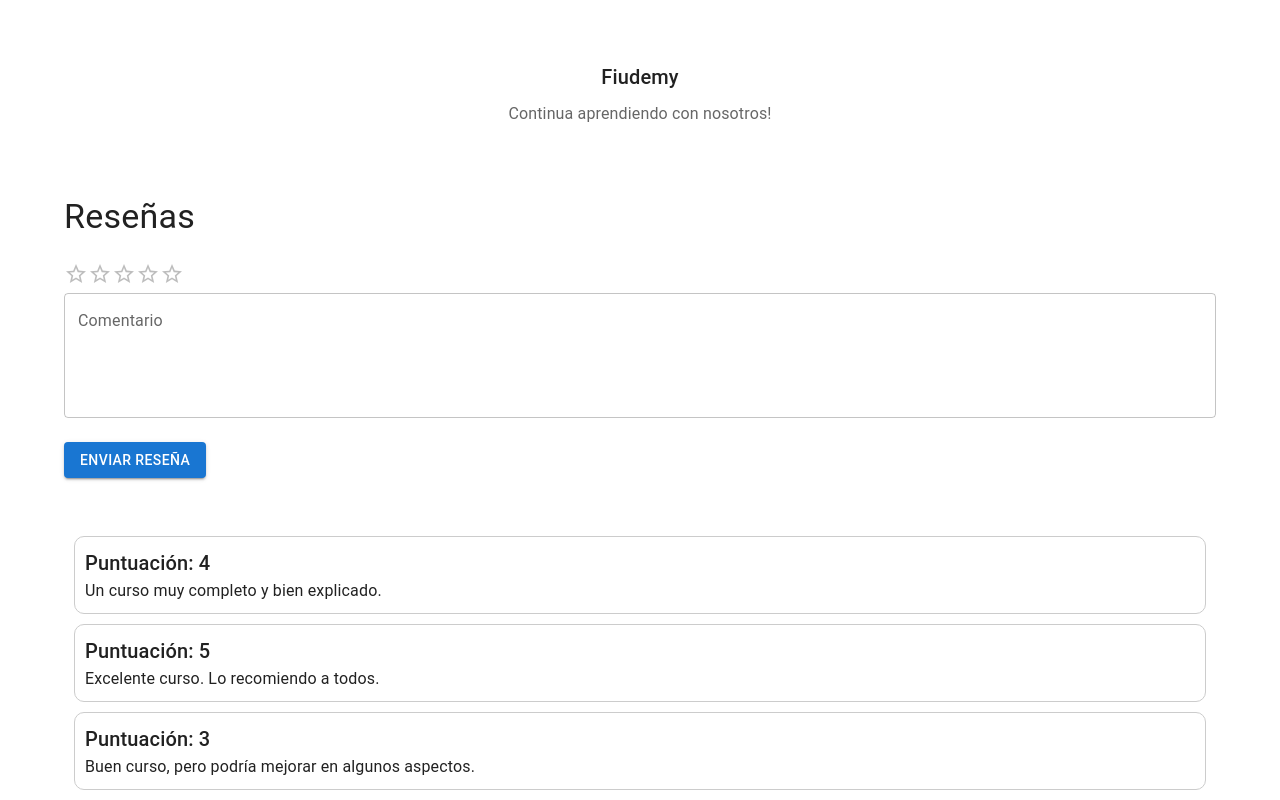
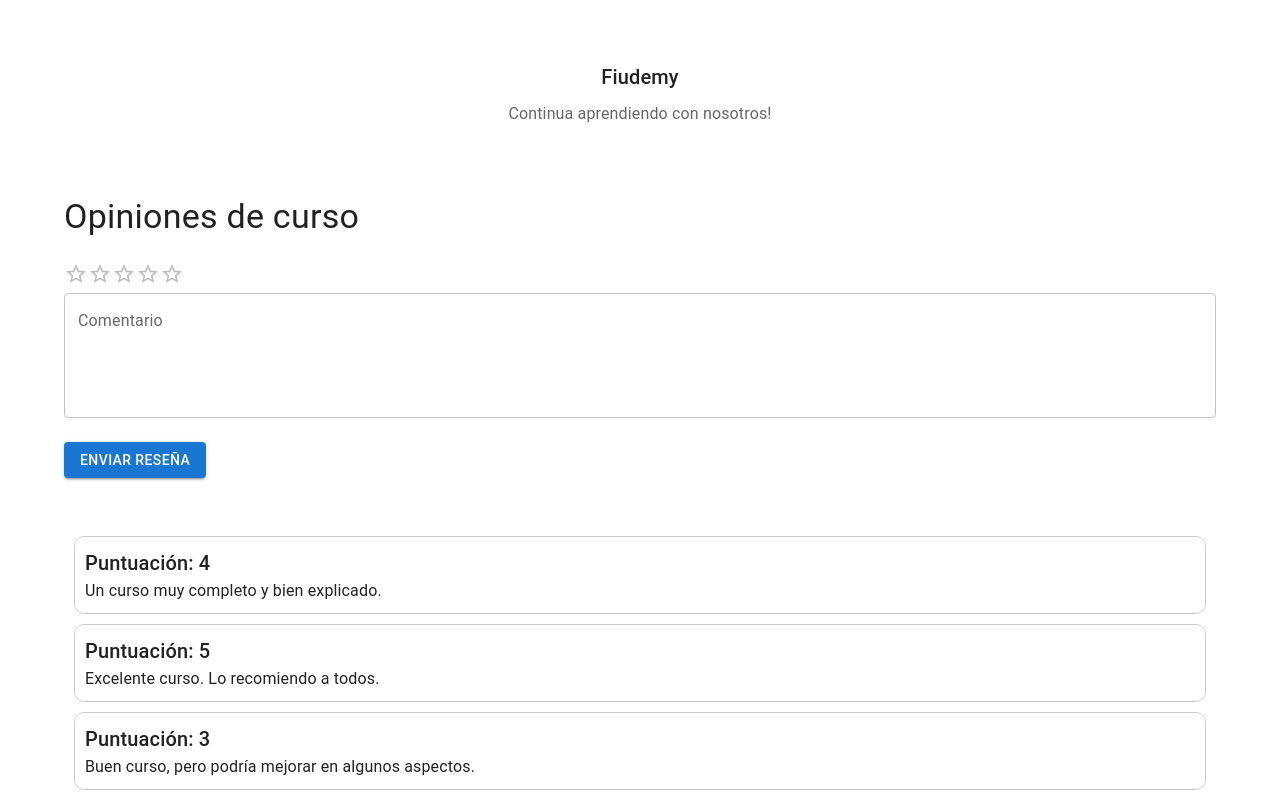
Before and after one commit to FiudemyTeam/Fiudemy, a React (Vite) app in the folder web/: page /course/1 in a window 1280 px wide. Shown: the part 1297-2097 px from the top of the page. Built offline with nearby package versions, Linux system fonts and the light colour scheme.

Commit message:
minnor changes

```diff
--- a/web/src/components/Router/index.jsx
+++ b/web/src/components/Router/index.jsx
@@ -7,7 +7,6 @@ import CourseDetail from "@pages/CourseDetail";
 import Header from "@components/Header";
 import { SearchContextProvider } from "@context/SearchContext";
 import CreateCourseView from "../../pages/CourseCreation";
-import CourseFeedback from "../../pages/CourseFeedback"
 
 const WithHeader = ({ component }) => (
   <>
--- a/web/src/pages/CourseFeedback/index.jsx
+++ b/web/src/pages/CourseFeedback/index.jsx
@@ -52,7 +52,7 @@ const ReviewView = () => {
   return (
     <div>
       <Container sx={{ marginTop: "20px" }}>
-      <Typography variant="h4">Reseñas</Typography>
+      <Typography variant="h4">Opiniones de curso</Typography>
     <div><br></br>
       <Rating name="rating" value={rating} onChange={handleRatingChange} />
       <TextField
--- a/web/src/pages/CourseView/index.jsx
+++ b/web/src/pages/CourseView/index.jsx
@@ -20,7 +20,7 @@ const databaseData = [
   {
     id: 1,
     title: 'Introducción a Python',
-    content: 'Primeros pasos en Python',
+    content: '¡Bienvenidos al emocionante mundo de la programación con Python! Este módulo es el punto de partida perfecto para aquellos que desean aprender a programar desde cero o para quienes desean expandir sus habilidades en programación. Python es conocido por su sintaxis legible y su versatilidad, lo que lo convierte en un lenguaje de programación ideal para principiantes.',
   },
   {
     id: 2,
```
